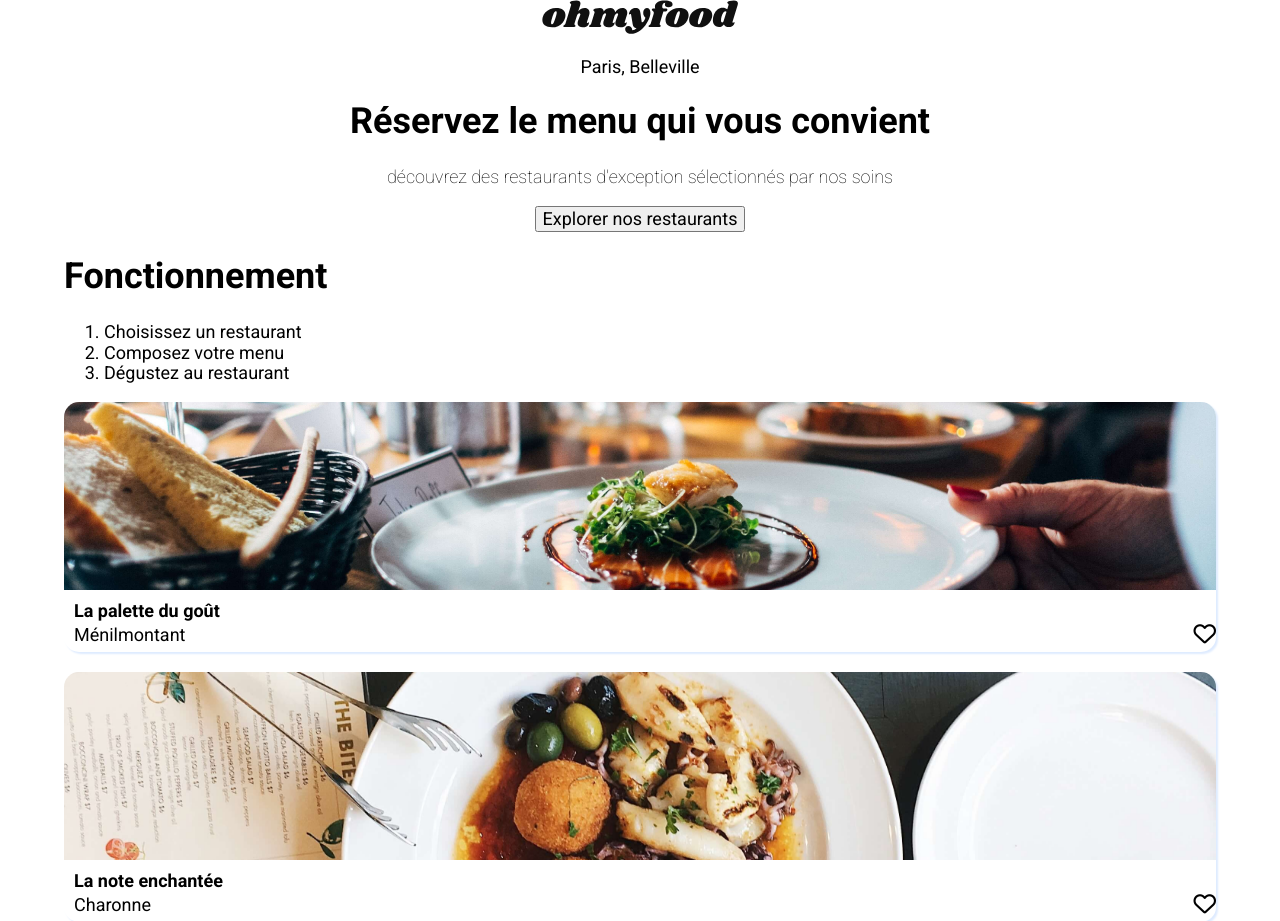
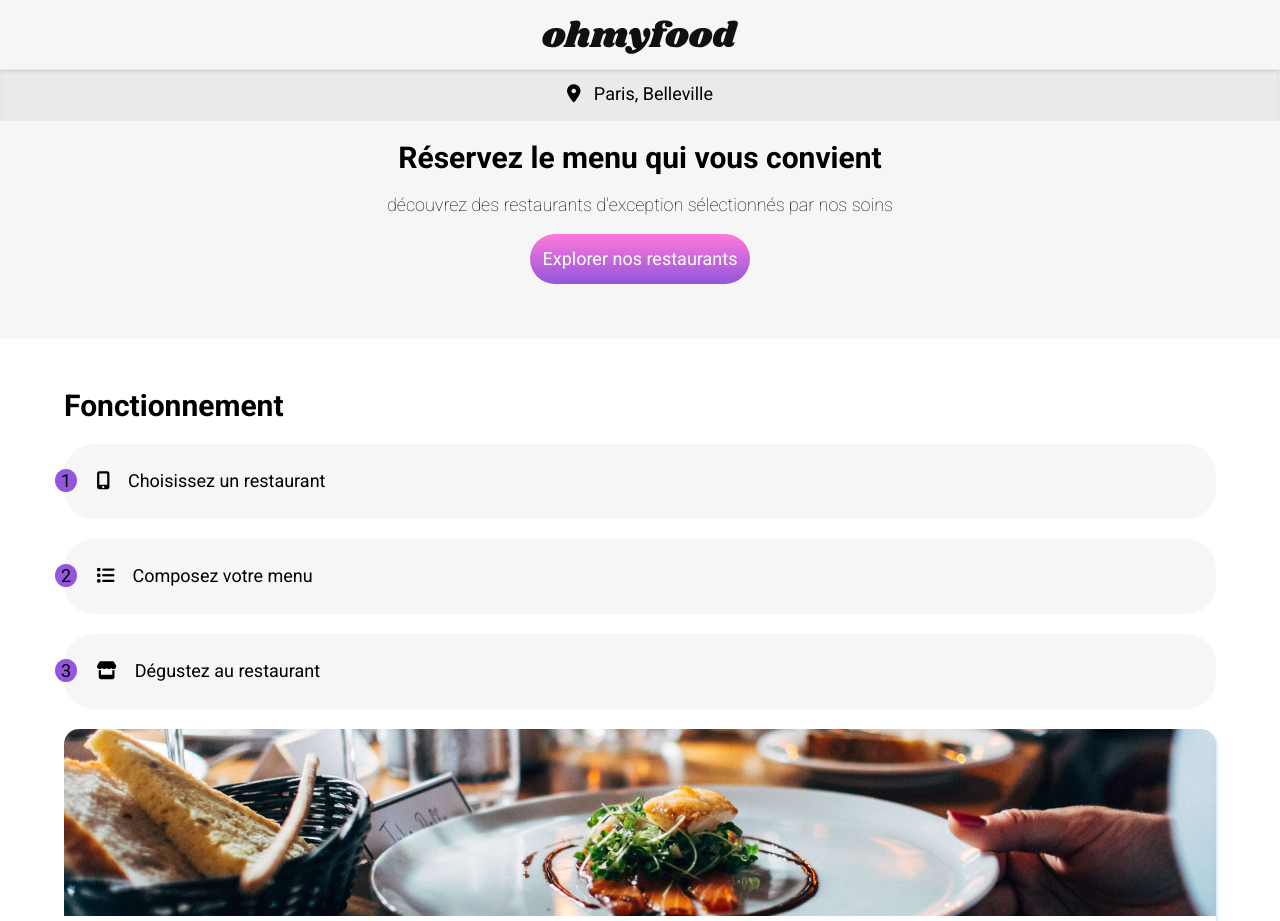
Before and after one commit to sebdina/GautierSebastien_3_31012022, a website: page index.html in a window 1280 px wide. Shown: the top 921 px of the page. Drawn offline with Linux system fonts and the light colour scheme; a web font is replaced by a local one.

Commit message:
css page accueil

```diff
--- a/css/styles.css
+++ b/css/styles.css
@@ -10,27 +10,7 @@ html {
     /*text-align: center; /*centrer tous
     les éléments sur le corps de page*/
 
-    /*border: 2px solid red;*/
-  }
-
-  header {
-    text-align: center; /*centrer tous
-    les éléments du header sur le corps de page*/
-
-  }
-
-  #presentation, footer {
-    margin: 0 auto; /*centrer le corps de page*/
-    width: 80%; /* ne prend pas
-    toute la largeur de l'écran*/
-
-    /*border: 2px solid blue;*/
-  }
-
-  #fonctionnement, #restaurants {
-    margin: 0 auto; /*centrer le corps de page*/
-    width: 90%; /* ne prend pas
-    toute la largeur de l'écran*/
+    /*border: 2px solid red; */
 
   }
 
@@ -43,9 +23,110 @@ html {
     color: #000;
   }
 
-  #localisation p {
+  h1 {
+    font-size: 30px;
+  }
+
+  header {
+    text-align: center; /*centrer tous
+    les éléments du header sur le corps de page*/
+    background-color: #f6f6f6;
+    margin-bottom: 50px;
+
+
+    /*border: 2px solid blue;*/
+
+  }
+
+  header img {
+
+    margin-top: 20px;
+    margin-bottom: 10px;
+
+
+  }
+
+  .localisation {
+    height: 50px;
+    background-color: #eaeaea;
+    border: 1px solid #eaeaea;
+    box-shadow: inset 0px 2px 3px #d5d5d5;
+    display: flex;
+    align-items: center; /*pour aligner verticalement icone/texte */
+
+
+
+  }
+
+  .localisation div {
+    margin: auto; /*pour aligner horizontalement icone/texte */
+
+  }
+
+  .localisation span {
     font-weight:initial;
   }
+
+  .presentation {
+    padding-bottom: 55px;
+
+    /*border: 2px solid blue;*/
+  }
+
+  #btn-explorer {
+    height: 50px;
+    width: 220px;
+    border-radius: 30px;
+    border: none;
+    background: linear-gradient(#FF79DA, #9356DC);
+    color: #fff;
+  }
+
+  #btn-explorer:hover {
+    background: linear-gradient(#9356DC, #FF79DA);
+  }
+
+  .presentation, footer {
+    margin: 0 auto; /*centrer le corps de page*/
+    width: 80%; /* ne prend pas
+    toute la largeur de l'écran*/
+
+    /*border: 2px solid blue;*/
+  }
+
+
+  .fonctionnement, .restaurants {
+    margin: 0 auto; /*centrer le corps de page*/
+    width: 90%; /* ne prend pas
+    toute la largeur de l'écran*/
+
+  }
+
+  .circle {
+    border-radius: 50%;
+    padding: 1px 6px;
+    background-color: #9356DC;
+    position: relative;
+    left: -15px; /*pour décaler cercle sur la gauche*/
+
+  }
+
+  .btn {
+    height: 75px;
+    width: 100%;
+    border-radius: 30px;
+    border: none;
+    background-color: #f6f6f6;
+    text-align: left;
+    margin-bottom: 20px;
+
+  }
+  .btn:hover {
+
+    background-color: #f5edff;
+
+  }
+
 
   .cardlink {
     height: 100%; /*pour que toute la card soit
@@ -87,6 +168,11 @@ html {
     float: right;
   }
 
+  .fa-heart{
+    float: right;
+    margin-right: 25px;
+  }
+
   footer img {
     width: 30%;
     margin-bottom: 10px;
--- a/index.html
+++ b/index.html
@@ -9,7 +9,7 @@
     <link rel="stylesheet" type="text/css" href="css/styles.css">
     <link href="https://fonts.googleapis.com/css2?family=Roboto:wght@100;300;400;700&family=Shrikhand&display=swap"
         rel="stylesheet">
-    <script src="https://kit.fontawesome.com/42366af343.js" crossorigin="anonymous"></script>
+    <script src="https://kit.fontawesome.com/4bb3da41d2.js" crossorigin="anonymous"></script>
     <title></title>
 </head>
 
@@ -18,10 +18,13 @@
     <header>
 
         <img src="images/logo/ohmyfood@2x.svg" alt="logo ohmyfood">
-        <div id="localisation">
-            <p>Paris, Belleville</p>
+        <div class="localisation">
+            <div>
+                <i id="searchmarker" class="fas fa-map-marker-alt"></i>
+                <span>&nbsp&nbspParis, Belleville</span>
+            </div>
         </div>
-        <div id="presentation">
+        <div class="presentation">
 
             <h1>Réservez le menu qui vous convient</h1>
             <p>découvrez des restaurants d'exception sélectionnés par nos soins</p>
@@ -29,27 +32,35 @@
                 <button id="btn-explorer" formaction="#restaurants">Explorer nos restaurants</button>
             </form>
 
-
         </div>
 
     </header>
 
     <main>
 
-        <section id="fonctionnement">
+        <section class="fonctionnement">
+            <h1>Fonctionnement</h1>
 
-            <h1>Fonctionnement</h1>
-            <ol>
-                <li><a href="#choisir">Choisissez un restaurant</a></li>
-                <li><a href="#composer">Composez votre menu</a></li>
-                <li><a href="#deguster">Dégustez au restaurant</a></li>
-            </ol>
+                <button class="btn" type="button"><span class="circle">1</span>
+                    <i class="fa-solid fa-mobile-screen-button"></i>
+                    <span>&nbsp&nbsp&nbspChoisissez un restaurant</span>
+                </button>
+
+                <button class="btn" type="button"><span class="circle">2</span>
+                    <i class="fa-solid fa-list"></i>
+                    <span>&nbsp&nbsp&nbspComposez votre menu</span>
+                </button>
+
+                <button class="btn" type="button"><span class="circle">3</span>
+                    <i class="fa-solid fa-store"></i>
+                    <span>&nbsp&nbsp&nbspDégustez au restaurant</span>
+                </button>
 
 
         </section>
 
 
-        <section id="restaurants">
+        <section class="restaurants">
 
             <figure>
                 <a href="#laPalette" class="figlink">
@@ -57,9 +68,9 @@
                         <img src="images/resto/jay-wennington-N_Y88TWmGwA-unsplash.jpg" alt="La palette du goût">
                         <div class="figcaption"><span class="figtitle">La palette du goût</span><br>
                             Ménilmontant
-                            <div class="heart-icon">
+
                                 <i class="far fa-heart fa-lg"></i>
-                            </div>
+
                         </div>
                     </div>
                 </a>
```
Also changed, not shown: package.json (added, +19 -0 lines), sass/main.scss (added).
